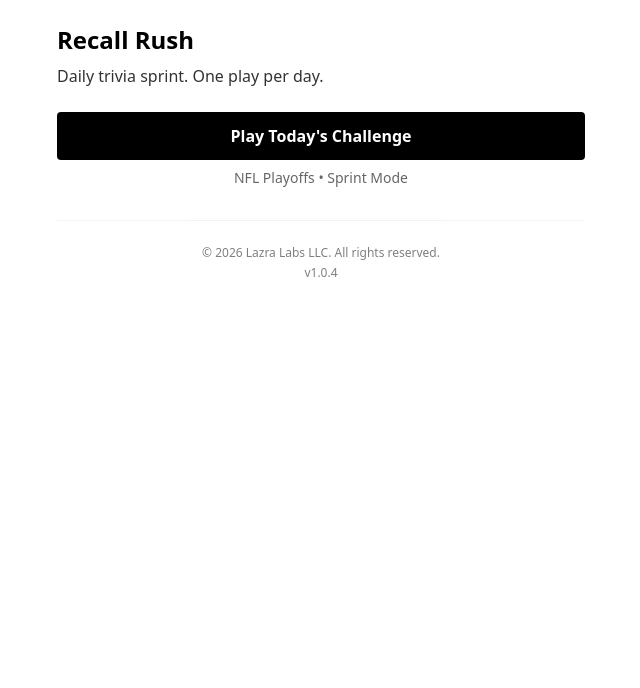
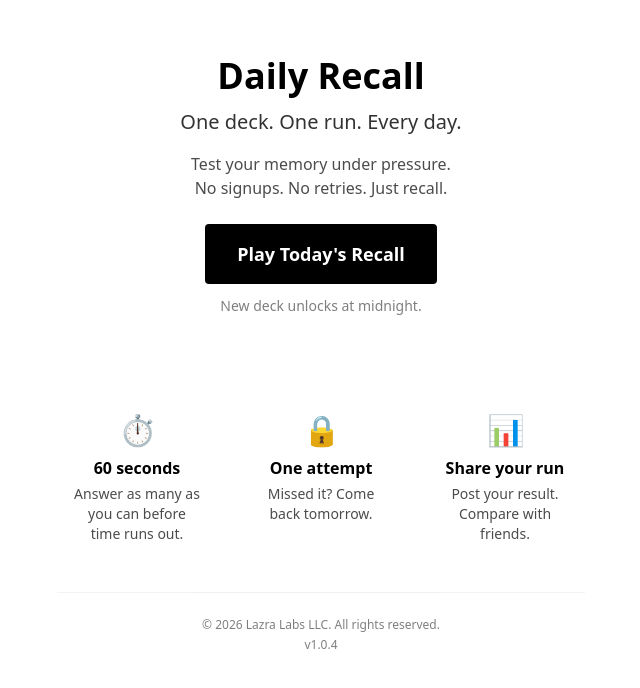
Before and after one commit to lazralabs-eng/recall-rush, a React (Vite) app: page / in a window 1280 px wide. Shown: the top 688 px of the page, without its empty margins (319-959 px from the left). Built offline with nearby package versions, Linux system fonts and the light colour scheme.

Commit message:
CLeanup Hero

```diff
--- a/src/App.tsx
+++ b/src/App.tsx
@@ -8,19 +8,54 @@ function Home() {
 
   return (
     <div className="p-6 max-w-xl mx-auto">
-      <h1 className="text-2xl font-bold">Recall Rush</h1>
-      <p className="mt-2 opacity-80">Daily trivia sprint. One play per day.</p>
+      {/* HERO SECTION */}
+      <div className="text-center py-8">
+        <h1 className="text-4xl font-bold mb-3">Daily Recall</h1>
+        <h2 className="text-xl opacity-80 mb-4">One deck. One run. Every day.</h2>
+        <p className="text-base opacity-70 mb-6 max-w-md mx-auto">
+          Test your memory under pressure.<br />
+          No signups. No retries. Just recall.
+        </p>
 
-      <div className="mt-6">
         <Link
-          className="block w-full px-6 py-3 rounded bg-black text-white text-center font-semibold hover:bg-gray-800 transition"
+          className="inline-block px-8 py-4 rounded bg-black text-white text-center font-semibold hover:bg-gray-800 transition text-lg"
           to="/play/nfl-playoffs"
         >
-          Play Today's Challenge
+          Play Today's Recall
         </Link>
-        <p className="mt-2 text-sm opacity-60 text-center">
-          NFL Playoffs • Sprint Mode
+
+        <p className="mt-3 text-sm opacity-50">
+          New deck unlocks at midnight.
         </p>
+      </div>
+
+      {/* HOW IT WORKS SECTION */}
+      <div className="mt-12 mb-8">
+        <div className="grid grid-cols-1 md:grid-cols-3 gap-6">
+          <div className="text-center p-4">
+            <div className="text-3xl mb-2">⏱</div>
+            <h3 className="font-semibold mb-1">60 seconds</h3>
+            <p className="text-sm opacity-70">
+              Answer as many as you can before time runs out.
+            </p>
+          </div>
+
+          <div className="text-center p-4">
+            <div className="text-3xl mb-2">🔒</div>
+            <h3 className="font-semibold mb-1">One attempt</h3>
+            <p className="text-sm opacity-70">
+              Missed it? Come back tomorrow.
+            </p>
+          </div>
+
+          <div className="text-center p-4">
+            <div className="text-3xl mb-2">📊</div>
+            <h3 className="font-semibold mb-1">Share your run</h3>
+            <p className="text-sm opacity-70">
+              Post your result. Compare with friends.
+            </p>
+          </div>
+        </div>
       </div>
 
       <div className="mt-8 pt-6 border-t text-xs text-center opacity-50">
--- a/src/features/play/usePlaySession.ts
+++ b/src/features/play/usePlaySession.ts
@@ -75,7 +75,8 @@ export function usePlaySession(deckId: string, mode: Mode) {
 
   function finish(reason: string) {
     setPhase("finished");
-    setFinishedAt(Date.now());
+    const finishTime = Date.now();
+    setFinishedAt(finishTime);
     stopLoop();
     clearRevealTimer();
 
@@ -97,6 +98,18 @@ export function usePlaySession(deckId: string, mode: Mode) {
       ),
     };
     localStorage.setItem(lastRunKey, JSON.stringify(lastRun));
+
+    // Analytics log
+    const durationMs = finishTime - startedAtRef.current;
+    console.log("GAME_COMPLETE", {
+      deck: deckId,
+      mode: forcedMode,
+      score: scoreState.score,
+      correct: stats.correct,
+      wrong: stats.wrong,
+      total: stats.answered,
+      durationMs,
+    });
 
     console.log("[RecallRush] finished:", reason);
   }
--- a/src/pages/Play.tsx
+++ b/src/pages/Play.tsx
@@ -128,6 +128,7 @@ export default function Play() {
 
   const session = usePlaySession(deckId, mode);
   const [copied, setCopied] = useState(false);
+  const [linkCopied, setLinkCopied] = useState(false);
 
   // Handle reset parameter to clear localStorage locks
   useEffect(() => {
@@ -245,20 +246,65 @@ export default function Play() {
     });
 
     try {
-      // Try native share first (mobile)
+      // Use Web Share API when available (mobile-first)
       if (navigator.share) {
         await navigator.share(shareData);
         setCopied(true);
         setTimeout(() => setCopied(false), 1500);
       } else {
-        // Fall back to clipboard with formatted text
-        const fallbackText = `${shareData.title}\n${shareData.text}\n\n🔗 ${shareData.url}`;
+        // Fall back to clipboard - text only without URL visible
+        const fallbackText = `${shareData.title}\n${shareData.text}`;
         await navigator.clipboard.writeText(fallbackText);
         setCopied(true);
         setTimeout(() => setCopied(false), 1500);
       }
     } catch (err) {
       console.error("Share/clipboard failed:", err);
+    }
+  }
+
+  async function handleCopyLink() {
+    const accuracy =
+      session.stats.answered > 0
+        ? Math.round((session.stats.correct / session.stats.answered) * 100)
+        : 0;
+
+    const tiles = session.answerEvents.map((evt) => tileForEvent(evt));
+
+    const deckLabel =
+      deckId === "nfl-playoffs"
+        ? "NFL Playoffs"
+        : deckId === "demo"
+        ? "Demo"
+        : deckId.replace(/-/g, " ").replace(/\b\w/g, (l) => l.toUpperCase());
+
+    const runData: RunData = {
+      runId: session.runId,
+      score: session.scoreState.score,
+      accuracy,
+      correct: session.stats.correct,
+      answered: session.stats.answered,
+      bestStreak: session.scoreState.bestStreak,
+      avgResponseMs: session.stats.avgResponseMs,
+      mode,
+      deckId,
+      timestamp: Date.now(),
+      tiles,
+      maxScore: 450,
+      deckLabel,
+      dayKey: session.dayKey,
+    };
+
+    const encoded = encodeRunData(runData);
+    const base = window.location.origin;
+    const resultsLink = `${base}/results?r=${encoded}`;
+
+    try {
+      await navigator.clipboard.writeText(resultsLink);
+      setLinkCopied(true);
+      setTimeout(() => setLinkCopied(false), 1500);
+    } catch (err) {
+      console.error("Copy link failed:", err);
     }
   }
 
@@ -410,21 +456,21 @@ export default function Play() {
 
             {!activeSharedRun && (
               <>
+                <div className="grid grid-cols-2 gap-2">
                   <button
                     onClick={handleShare}
-                  className="w-full px-4 py-2 rounded bg-gray-200 hover:bg-gray-300 transition"
+                    className="px-4 py-2 rounded bg-gray-200 hover:bg-gray-300 transition"
                   >
-                  {copied ? "✓ Copied!" : "Share Score"}
+                    {copied ? "✓ Shared!" : "Share Score"}
                   </button>
+                  <button
+                    onClick={handleCopyLink}
+                    className="px-4 py-2 rounded bg-gray-200 hover:bg-gray-300 transition"
+                  >
+                    {linkCopied ? "✓ Copied!" : "Copy Link"}
+                  </button>
+                </div>
 
-                {!session.isLocked && (
-                  <button
-                    onClick={session.start}
-                    className="w-full px-4 py-2 rounded bg-black text-white hover:bg-gray-800 transition font-semibold"
-                  >
-                    Play Again
-                  </button>
-                )}
                 {session.isLocked && (
                   <div className="text-center py-3 text-sm opacity-70">
                     Thanks for playing! Come back tomorrow for a new challenge.
@@ -611,21 +657,21 @@ export default function Play() {
               Daily Sprint
             </div>
 
+            <div className="grid grid-cols-2 gap-2">
               <button
                 onClick={handleShare}
-              className="w-full px-4 py-2 rounded bg-gray-200 hover:bg-gray-300 transition"
+                className="px-4 py-2 rounded bg-gray-200 hover:bg-gray-300 transition"
               >
-              {copied ? "✓ Copied!" : "Share Score"}
+                {copied ? "✓ Shared!" : "Share Score"}
               </button>
+              <button
+                onClick={handleCopyLink}
+                className="px-4 py-2 rounded bg-gray-200 hover:bg-gray-300 transition"
+              >
+                {linkCopied ? "✓ Copied!" : "Copy Link"}
+              </button>
+            </div>
 
-            {!session.isLocked && (
-              <button
-                onClick={session.start}
-                className="w-full px-4 py-2 rounded bg-black text-white hover:bg-gray-800 transition font-semibold"
-              >
-                Play Again
-              </button>
-            )}
             {session.isLocked && (
               <div className="text-center py-3 text-sm opacity-70">
                 Thanks for playing! Come back tomorrow for a new challenge.
```
Lines whose indentation alone changed are shown as unchanged.
